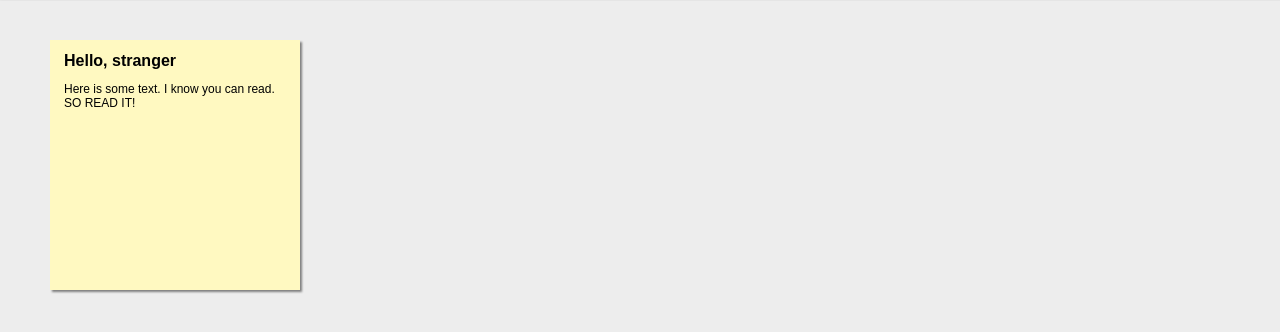
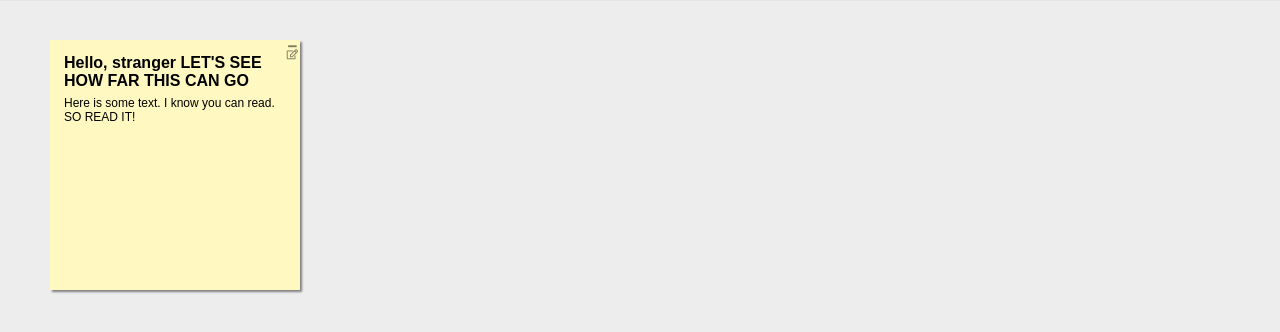
Before and after one commit to marianlam/react-notes, a React app: page / in a window 1280 px wide. Shown: the part 60-392 px from the top of the page. Built offline with nearby package versions, Linux system fonts and the light colour scheme.

Commit message:
added edit & delete buttons

```diff
--- a/src/components/note.js
+++ b/src/components/note.js
@@ -4,7 +4,7 @@ class Note extends Component {
   constructor(props) {
     super(props);
     this.state = {
-      title: 'Hello, stranger',
+      title: 'Hello, stranger LET\'S SEE HOW FAR THIS CAN GO',
       text: 'Here is some text. I know you can read. SO READ IT!',
       x: 50,
       y: 100,
@@ -25,21 +25,44 @@ class Note extends Component {
       zIndex: this.state.zIndex,
     };
 
+    const buttonContainerStyle = {
+      display: 'flex',
+      flexDirection: 'column',
+      position: 'absolute',
+      top: '0',
+      right: '-4px',
+    };
+
+    const buttonStyle = {
+      background: 'none',
+      border: 'none',
+      fontSize: '10px',
+      outline: 'none',
+    };
+
     const noteTitleStyle = {
       fontSize: '16px',
       fontWeight: 'bold',
-      padding: '12px 14px',
-      margin: 0,
+      padding: '14px',
+      margin: '0',
     };
 
     const noteContentStyle = {
       fontSize: '12px',
       padding: '0 14px 12px 14px',
-      margin: 0,
+      margin: '-8px 0 0 0',
     };
 
     return (
       <div className="note" style={noteStyle}>
+        <div style={buttonContainerStyle}>
+          <button style={buttonStyle} type="button" className="button-note-delete">
+            <i className="fas fa-minus"> </i>
+          </button>
+          <button style={buttonStyle} type="button" className="button-note-edit">
+            <i className="far fa-edit"> </i>
+          </button>
+        </div>
         <h3 style={noteTitleStyle}>{this.state.title}</h3>
         <p style={noteContentStyle}>{this.state.text}</p>
       </div>
--- a/src/style.scss
+++ b/src/style.scss
@@ -101,3 +101,18 @@ body {
     }
   }
 }
+
+.button-note-edit {
+  margin-top: -5px;
+}
+
+.button-note-edit,
+.button-note-delete {
+  opacity: 0.5;
+}
+
+.button-note-edit:hover,
+.button-note-delete:hover {
+  opacity: 1;
+  cursor: pointer;
+}
```
